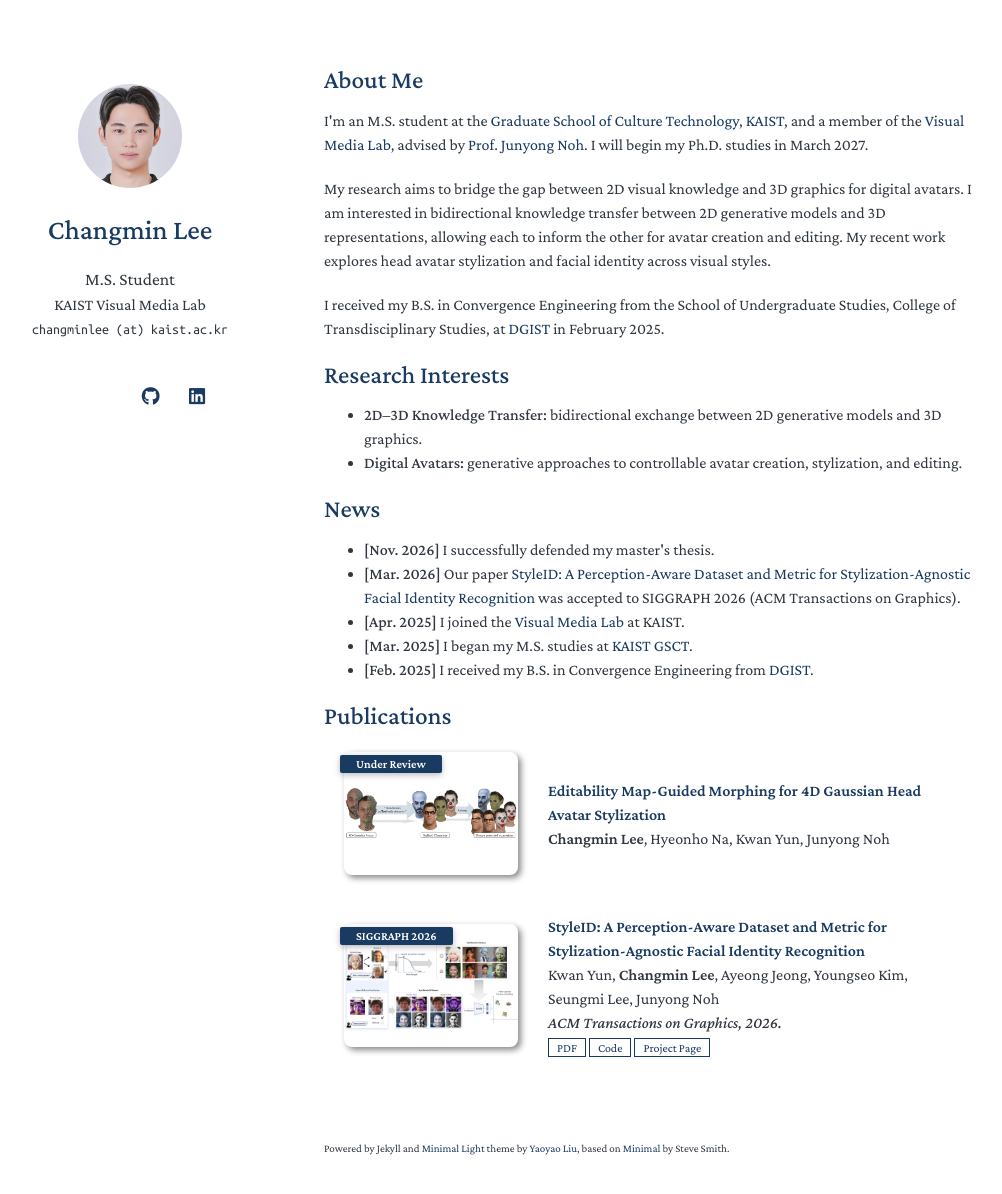
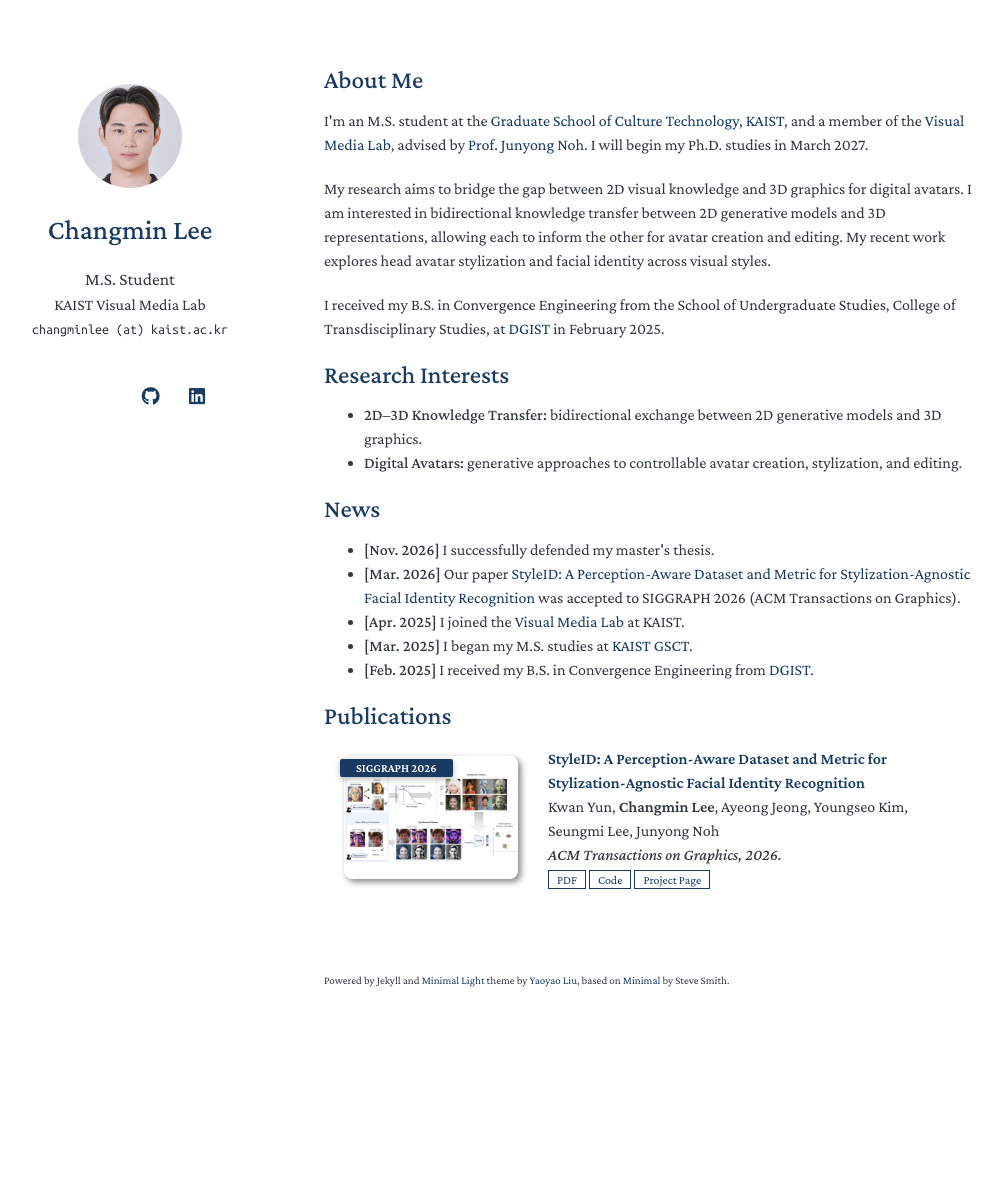
Before and after one commit to iamchangminlee/iamchangminlee.github.io, a Jekyll site: the page built from index.md, in a window 1280 px wide and 1229 px high. Shown: the top 1194 px of the window, without its empty margins (146-1148 px from the left). Built offline with Jekyll 4.4.1, drawn with Linux system fonts in a browser that asks for light colours; a style sheet for code colours, icons or effects is not loaded.

Commit message:
Temporarily hide unpublished work from the public site and CV

```diff
--- a/_data/publications.yml
+++ b/_data/publications.yml
@@ -1,11 +1,4 @@
 main:
-  - title: Editability Map-Guided Morphing for 4D Gaussian Head Avatar Stylization
-    authors: <strong>Changmin Lee</strong>, Hyeonho Na, Kwan Yun, Junyong Noh
-    conference_short: Under Review
-    image: ./assets/emms-teaser.webp
-    image_full: ./assets/img/emms-full.webp
-    image_ratio: 4607 / 1316
-
   - title: "StyleID: A Perception-Aware Dataset and Metric for Stylization-Agnostic Facial Identity Recognition"
     authors: Kwan Yun, <strong>Changmin Lee</strong>, Ayeong Jeong, Youngseo Kim, Seungmi Lee, Junyong Noh
     conference_short: SIGGRAPH 2026
```
Also changed, not shown: DESIGN.md (+2 -2 lines), README.md, assets/emms-teaser.webp (deleted), assets/img/emms-full.webp (deleted), assets/img/emms-teaser.webp (deleted), 1 other file.
